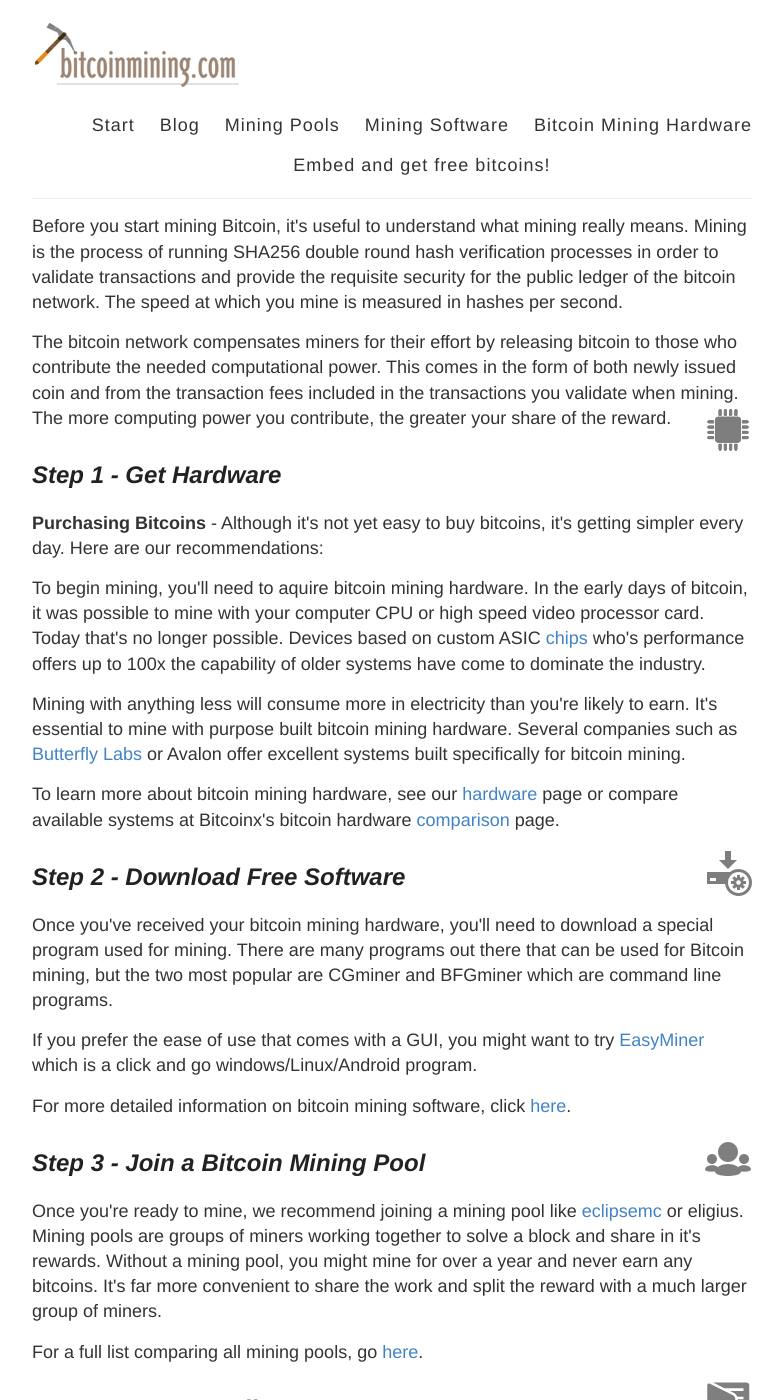
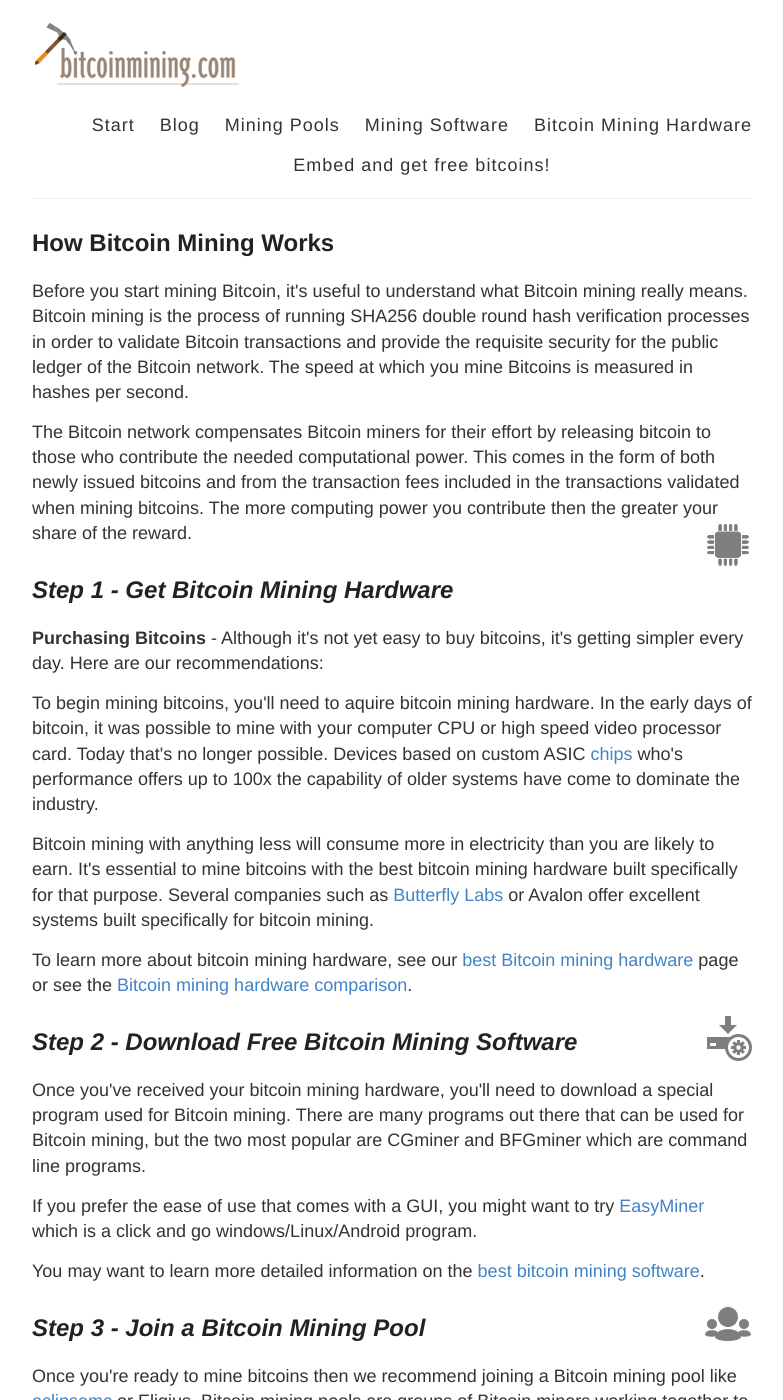
Before and after one commit to vesk4000/bm, a Jekyll site: the page built from getting-started/index.html, in a window 1280 px wide and 1400 px high. Shown: the whole window, without its empty margins (248-1031 px from the left). Built offline with Jekyll 4.4.1, drawn with Linux system fonts in a browser that asks for light colours; Markdown is read by kramdown in place of the engine named in the settings; a script that is not in the unit is left out; some of the changed text lies outside the part shown.

Commit message:
Update index.html

```diff
--- a/getting-started/index.html
+++ b/getting-started/index.html
@@ -2,28 +2,29 @@
 layout: default
 ---
 
-<p>Before you start mining Bitcoin, it's useful to understand what mining really means. Mining is the process of running SHA256 double round hash verification processes in order to validate transactions and provide the requisite security for the public ledger of the bitcoin network. The speed at which you mine is measured in hashes per second.
+<h2>How Bitcoin Mining Works</h2>
+<p>Before you start mining Bitcoin, it's useful to understand what Bitcoin mining really means. Bitcoin mining is the process of running SHA256 double round hash verification processes in order to validate Bitcoin transactions and provide the requisite security for the public ledger of the Bitcoin network. The speed at which you mine Bitcoins is measured in hashes per second.
 
-<p>The bitcoin network compensates miners for their effort by releasing bitcoin to those who contribute the needed computational power. This comes in the form of both newly issued coin and from the transaction fees included in the transactions you validate when mining. The more computing power you contribute, the greater your share of the reward.
+<p>The Bitcoin network compensates Bitcoin miners for their effort by releasing bitcoin to those who contribute the needed computational power. This comes in the form of both newly issued bitcoins and from the transaction fees included in the transactions validated when mining bitcoins. The more computing power you contribute then the greater your share of the reward.
 
-<img src="/images/icons/icon-gs-bitcoin-mining-hardware.png" alt="buy bitcoin mining hardware" align="right"><h2><em><b>Step 1</b> - Get Hardware</em></h2>
+<img src="/images/icons/icon-gs-bitcoin-mining-hardware.png" alt="buy bitcoin mining hardware" align="right"><h2><em><b>Step 1</b> - Get Bitcoin Mining Hardware</em></h2>
 <p><strong>Purchasing Bitcoins</strong> - Although it's not yet easy to buy bitcoins, it's getting simpler every day.  Here are our recommendations:</p>
 
-<p>To begin mining, you'll need to aquire bitcoin mining hardware. In the early days of bitcoin, it was possible to mine with your computer CPU or high speed video processor card. Today that's no longer possible. Devices based on custom ASIC <a href="https://products.butterflylabs.com/65nm-asic-bitcoin-mining-chip.html">chips</a> who's performance offers up to 100x the capability of older systems have come to dominate the industry.
-<p>Mining with anything less will consume more in electricity than you're likely to earn. It's essential to mine with purpose built bitcoin mining hardware. Several companies such as <a href="http://www.butterflylabs.com">Butterfly Labs</a> or Avalon offer excellent systems built specifically for bitcoin mining.
-<p>To learn more about bitcoin mining hardware, see our <a href="http://www.bitcoinmining.com/bitcoin-mining-hardware/">hardware</a> page or compare available systems at Bitcoinx's bitcoin hardware <a href="http://www.bitcoinx.com/bitcoin-mining-hardware/">comparison</a> page.
+<p>To begin mining bitcoins, you'll need to aquire bitcoin mining hardware. In the early days of bitcoin, it was possible to mine with your computer CPU or high speed video processor card. Today that's no longer possible. Devices based on custom ASIC <a href="https://products.butterflylabs.com/65nm-asic-bitcoin-mining-chip.html">chips</a> who's performance offers up to 100x the capability of older systems have come to dominate the industry.
+<p>Bitcoin mining with anything less will consume more in electricity than you are likely to earn. It's essential to mine bitcoins with the best bitcoin mining hardware built specifically for that purpose. Several companies such as <a href="http://www.butterflylabs.com">Butterfly Labs</a> or Avalon offer excellent systems built specifically for bitcoin mining.
+<p>To learn more about bitcoin mining hardware, see our <a href="http://www.bitcoinmining.com/bitcoin-mining-hardware/">best Bitcoin mining hardware</a> page or see the <a href="https://en.bitcoin.it/wiki/Mining_hardware_comparison">Bitcoin mining hardware comparison</a>.
 {% include ad-page.html %}
-<img src="/images/icons/icon-gs-bitcoin-mining-software.png" alt="bitcoin mining software" align="right"><h2><em><b>Step 2</b> - Download Free Software</em></h2>
-<p>Once you've received your bitcoin mining hardware, you'll need to download a special program used for mining. There are many programs out there that can be used for Bitcoin mining, but the two most popular are CGminer and BFGminer which are command line programs.
+<img src="/images/icons/icon-gs-bitcoin-mining-software.png" alt="bitcoin mining software" align="right"><h2><em><b>Step 2</b> - Download Free Bitcoin Mining Software</em></h2>
+<p>Once you've received your bitcoin mining hardware, you'll need to download a special program used for Bitcoin mining. There are many programs out there that can be used for Bitcoin mining, but the two most popular are CGminer and BFGminer which are command line programs.
 <p>If you prefer the ease of use that comes with a GUI, you might want to try <a href="http://www.butterflylabs.com/drivers/">EasyMiner</a> which is a click and go windows/Linux/Android program.</p>
-<p>For more detailed information on bitcoin mining software, click <a href="http://www.bitcoinmining.com/bitcoin-mining-software/">here</a>. </p>
+<p>You may want to learn more detailed information on the <a href="http://www.bitcoinmining.com/bitcoin-mining-software/">best bitcoin mining software</a>.</p>
 
 <img src="/images/icons/icon-gs-bitcoin-mining-pool.png" alt="bitcoin mining pools" align="right"><h2><em><b>Step 3</b> - Join a Bitcoin Mining Pool</em></h2>
-<p>Once you're ready to mine, we recommend joining a mining pool like <a href="https://eclipsemc.com/">eclipsemc</a> or eligius. Mining pools are groups of miners working together to solve a block and share in it's rewards. Without a mining pool, you might mine for over a year and never earn any bitcoins. It's far more convenient to share the work and split the reward with a much larger group of miners.
-<p>For a full list comparing all mining pools, go <a href="https://en.bitcoin.it/wiki/Comparison_of_mining_pools">here</a>. </p>
+<p>Once you're ready to mine bitcoins then we recommend joining a Bitcoin mining pool like <a href="https://eclipsemc.com/">eclipsemc</a> or Eligius. Bitcoin mining pools are groups of Bitcoin miners working together to solve a block and share in it's rewards. Without a Bitcoin mining pool, you might mine bitcoins for over a year and never earn any bitcoins. It's far more convenient to share the work and split the reward with a much larger group of Bitcoin miners.
+<p>For a full list <a href="https://en.bitcoin.it/wiki/Comparison_of_mining_pools">comparing all Bitcoin mining pools</a>. </p>
 
 
-<img src="/images/icons/icon-gs-get-a-bitcoin-wallet.png" alt="bitcoin wallet" align="right"><h2><em><b>Step 4</b> - Set Up Wallet</em></h2>
-<p>The next step to mining is to set up a Bitcoin wallet or use your existing Bitcoin wallet to receive the Bitcoins you mine. A Bitcoin wallet is like a traditional wallet and can be software, mobile, web-based. <a href="http://www.hardwarewallets.com/">Bitcoin hardware wallets</a> are also available.
-<p>Bitcoins are sent to your wallet by using a unique address that only belongs to you. The most important step in setting up your wallet is securing it from potential threats by enabling two-factor authentication or keeping it on an offline computer that doesn't have access to the Internet. Wallets can be obtained by downloading a software client to your computer.
-<p>For help in choosing a wallet, go <a href="https://www.weusecoins.com/en/getting-started">here</a>.
+<img src="/images/icons/icon-gs-get-a-bitcoin-wallet.png" alt="bitcoin wallet" align="right"><h2><em><b>Step 4</b> - Set Up A Bitcoin Wallet</em></h2>
+<p>The next step to mining bitcoins is to set up a Bitcoin wallet or use your existing Bitcoin wallet to receive the Bitcoins you mine. A Bitcoin wallet is like a traditional wallet and can be software, mobile, web-based. <a href="https://www.ledgerwallet.com/r/4727">Bitcoin hardware wallets</a> are also available.
+<p>Bitcoins are sent to your Bitcoin wallet by using a unique address that only belongs to you. The most important step in setting up your Bitcoin wallet is securing it from potential threats by enabling two-factor authentication or keeping it on an offline computer that doesn't have access to the Internet. Wallets can be obtained by downloading a software client to your computer.
+<p>For help in choosing a Bitcoin wallet, go <a href="https://www.weusecoins.com/en/getting-started">here</a>.
```
